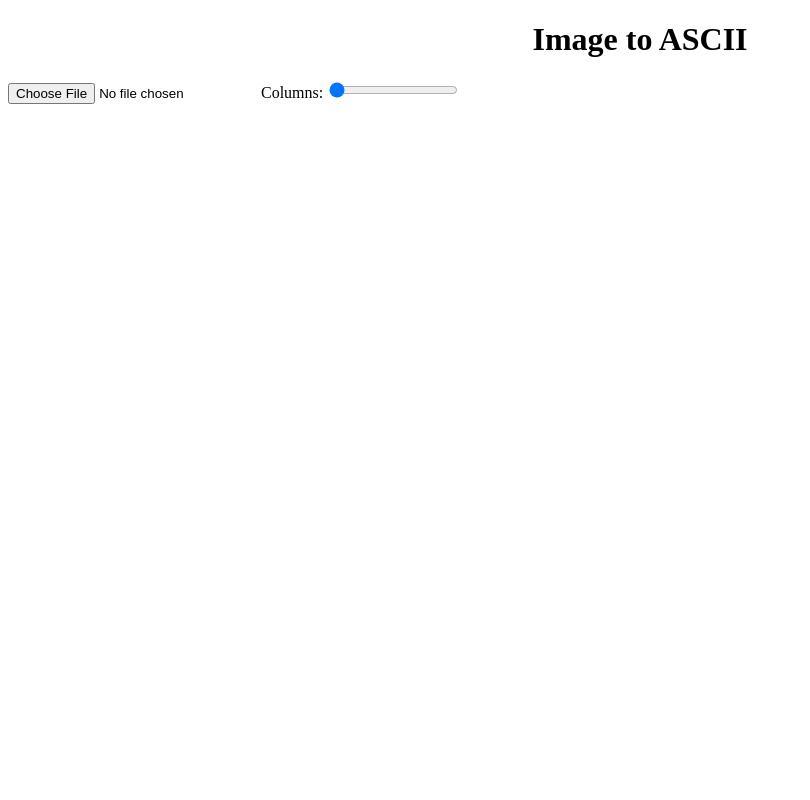
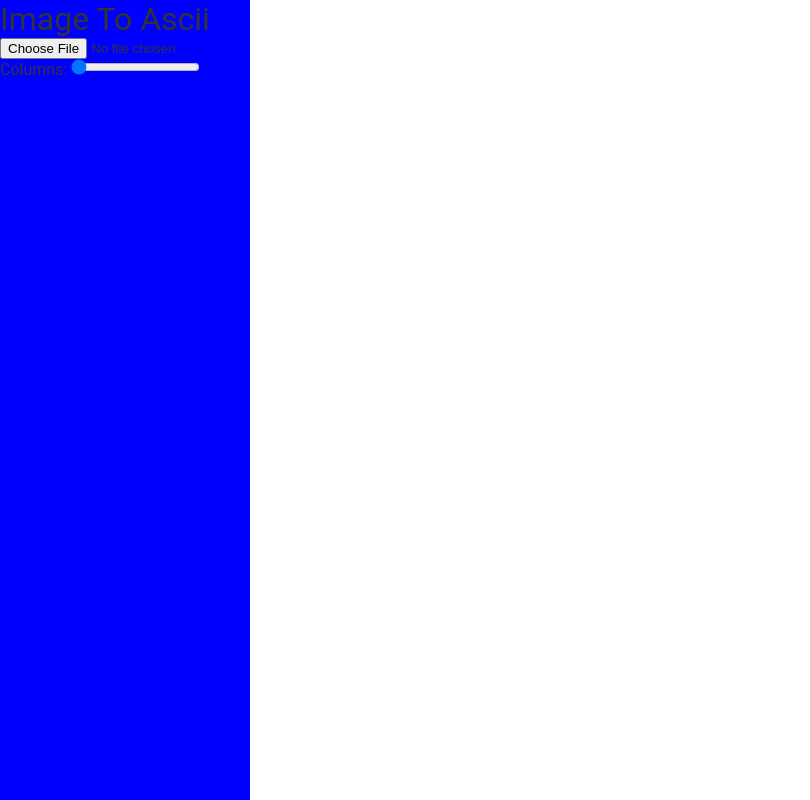
Before and after one commit to RyanTheNerd/img-to-ascii, a React app: page / in a window 1280 px wide. Shown: the whole page, without its empty margins (0-810 px from the left). Built offline with nearby package versions, Linux system fonts and the light colour scheme.

Commit message:
setup control-panel to sit on the left

```diff
--- a/src/App.js
+++ b/src/App.js
@@ -28,10 +28,10 @@ class App extends Component {
     render() {
         return (
             <div className="App">
-                <h1 className="foo">Image to ASCII</h1>
                 <div id="container">
-                    <div id="control-panel">
-                        <input type="file" id="img-upload" name></input>
+                    <div className="control-panel" id="control-panel">
+                        <header className="site-header">Image To Ascii</header>
+                        <input className="img-upload" type="file" id="img-upload" name></input>
                         <label for="columns">Columns: </label>
                         <input type="range" min="80" max="800" id="columns" name="columns"></input>
                     </div>
--- a/src/css/base/_global.css
+++ b/src/css/base/_global.css
@@ -14,6 +14,8 @@ html {
 
   * {
     box-sizing: border-box;
+    margin: 0;
+    padding: 0;
   }
 
   a {
--- /dev/null
+++ b/src/css/modules/_control-panel.css
@@ -0,0 +1,7 @@
+.control-panel {
+    position: fixed;
+    left: 0;
+    width: 250px;
+    height: 100%;
+    background: blue;
+}
--- a/src/css/modules/_header.css
+++ /dev/null
@@ -1,3 +0,0 @@
-.foo {
-    text-align: center;
-}
--- /dev/null
+++ b/src/css/modules/_site-header.css
@@ -0,0 +1,3 @@
+.site-header {
+    font-size: 4vh;
+}
--- a/src/css/styles.css
+++ b/src/css/styles.css
@@ -1,3 +1,5 @@
 @import "base/_variables.css";
 @import "base/_mixins.css";
-@import "modules/_header.css";
+@import "base/_global.css";
+@import "modules/_site-header.css";
+@import "modules/_control-panel.css";
```
